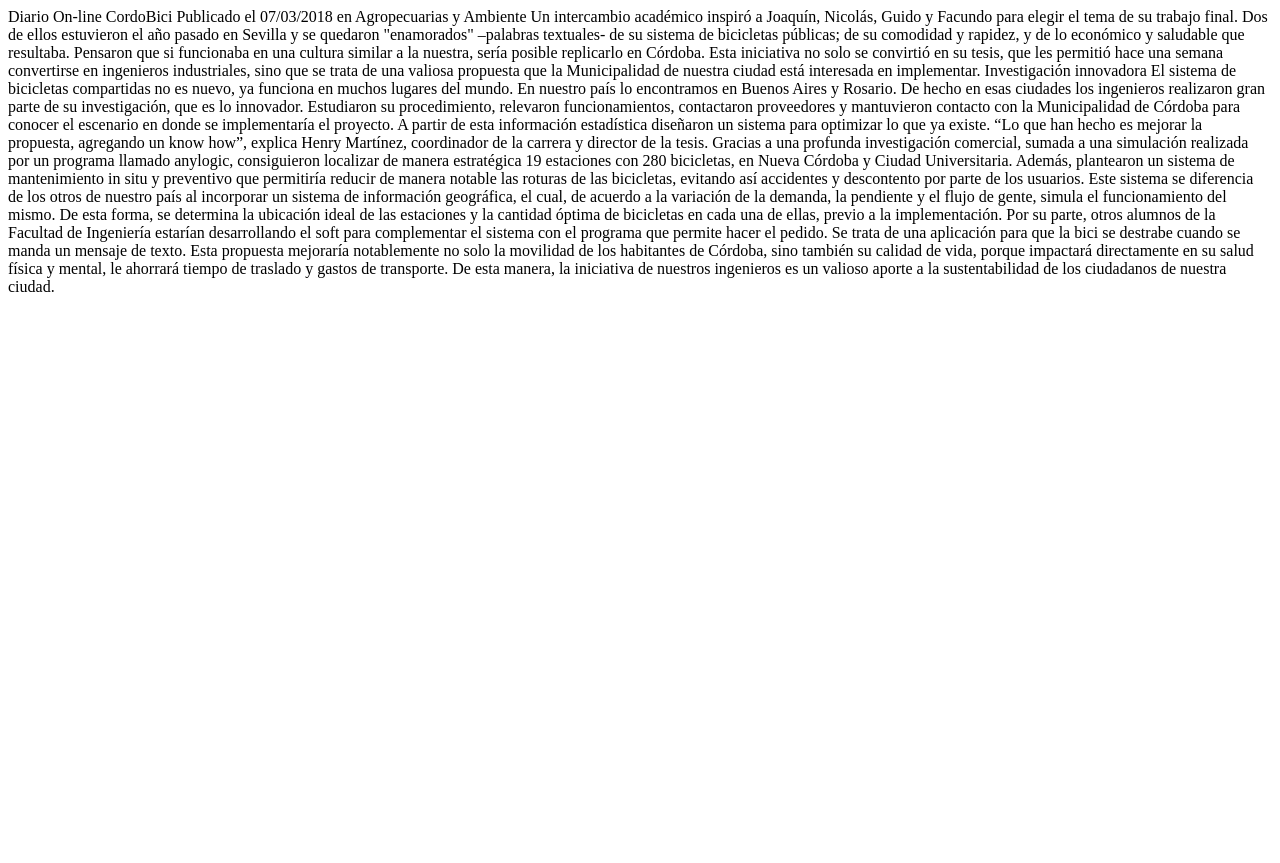
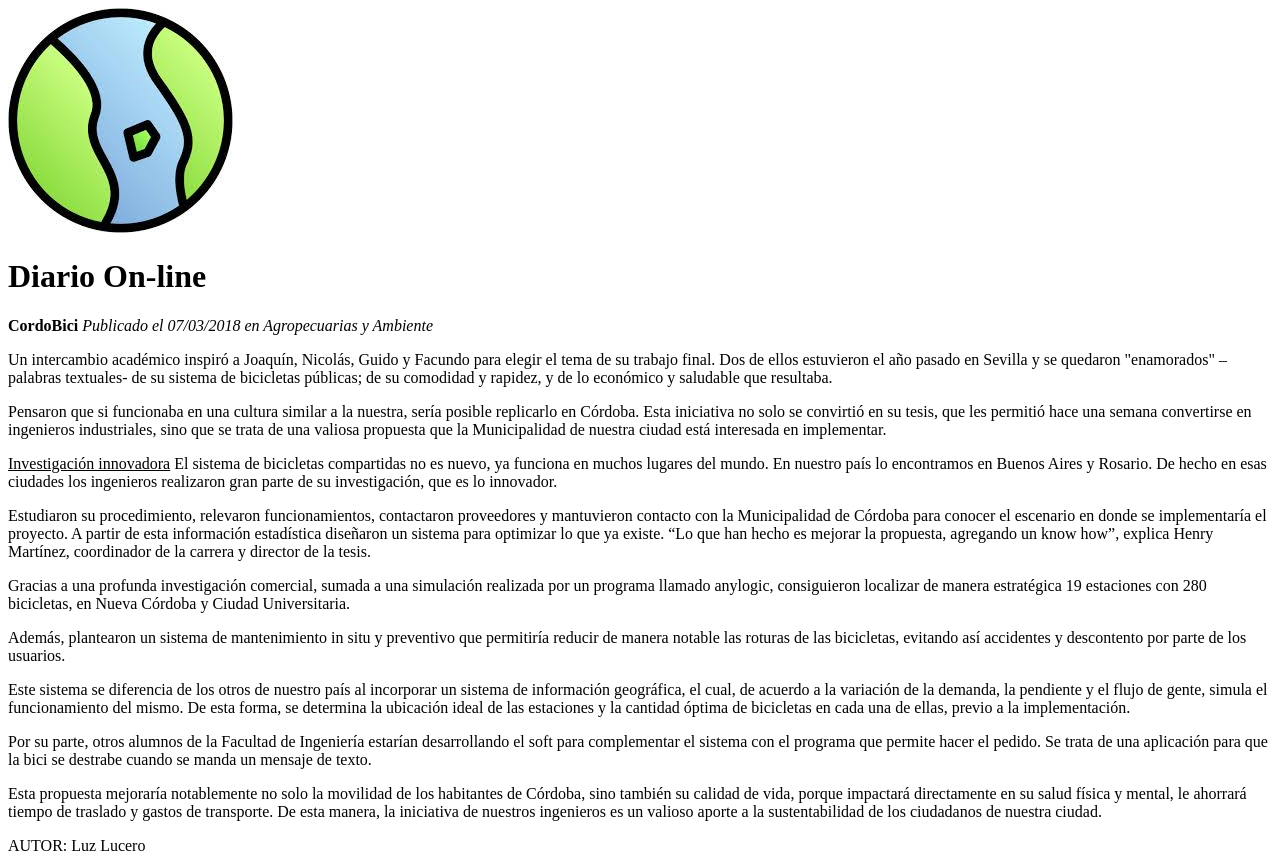
Before and after one commit to UCC-LabCompu2/ejercicios2024-MLuzLuceroZudaire, a plain HTML site: page Ejercicios-HTML/ej_noticia.html in a window 1280 px wide. Before the commit the page ends 800 px from the top, so only its background shows below. Drawn offline with Linux system fonts and the light colour scheme.

Commit message:
edite un texto

```diff
--- a/Ejercicios-HTML/ej_noticia.html
+++ b/Ejercicios-HTML/ej_noticia.html
@@ -1,35 +1,43 @@
 <!DOCTYPE html>
-<html lang="es">
+<html lang="es" xmlns="http://www.w3.org/1999/html">
 <head>
     <meta charset="UTF-8">
     <title>Ejercicio Columnas</title>
 </head>
 <body>
+<header>
     <!--Agregar la etiqueta semántica para la cabecera. La cabecera debe contener un titulo-->
     <!--Separe la noticia en parrafos-->
-Diario On-line
+    <img src="imagenes/logomundo.jpeg">
+    <h1>Diario On-line </h1>
+</header>
+<section>
+    <strong>CordoBici</strong>
 
-    CordoBici
-
-Publicado el 07/03/2018 en Agropecuarias y Ambiente
+    <em>Publicado el 07/03/2018 en Agropecuarias y Ambiente</em>
+    <p>
 
         Un intercambio académico inspiró a Joaquín, Nicolás, Guido y Facundo para elegir el tema de su trabajo final.
         Dos de ellos estuvieron el año pasado en Sevilla y se quedaron "enamorados" –palabras textuales- de su
         sistema de bicicletas públicas; de su comodidad y rapidez, y de lo económico y saludable que resultaba.
 
-
+    </p>
+    <p>
         Pensaron que si funcionaba en una cultura similar a la nuestra, sería posible replicarlo en Córdoba.
         Esta iniciativa no solo se convirtió en su tesis, que les permitió hace una semana convertirse en ingenieros
         industriales, sino que se trata de una valiosa propuesta que la Municipalidad de nuestra ciudad está
         interesada en implementar.
 
-
-        Investigación innovadora
+    </p>
+    <p>
+        <u> Investigación innovadora</u>
 
 
         El sistema de bicicletas compartidas no es nuevo, ya funciona en muchos lugares del mundo. En nuestro país
         lo encontramos en Buenos Aires y Rosario. De hecho en esas ciudades los ingenieros realizaron gran parte de
         su investigación, que es lo innovador.
+    </p>
+    <p>
 
 
 
@@ -38,37 +46,47 @@ Publicado el 07/03/2018 en Agropecuarias y Ambiente
         esta información estadística diseñaron un sistema para optimizar lo que ya existe. “Lo que han hecho es
         mejorar la propuesta, agregando un know how”, explica Henry Martínez, coordinador de la carrera y director
         de la tesis.
-
+    </p>
+    <p>
 
 
         Gracias a una profunda investigación comercial, sumada a una simulación realizada por un programa llamado
         anylogic, consiguieron localizar de manera estratégica 19 estaciones con 280 bicicletas, en Nueva Córdoba y
         Ciudad Universitaria.
 
-
+    </p>
+    <p>
 
         Además, plantearon un sistema de mantenimiento in situ y preventivo que permitiría reducir de manera notable
         las roturas de las bicicletas, evitando así accidentes y descontento por parte de los usuarios.
-
+    </p>
+    <p>
 
 
         Este sistema se diferencia de los otros de nuestro país al incorporar un sistema de información geográfica,
         el cual, de acuerdo a la variación de la demanda, la pendiente y el flujo de gente, simula el funcionamiento
         del mismo. De esta forma, se determina la ubicación ideal de las estaciones y la cantidad óptima de
         bicicletas en cada una de ellas, previo a la implementación.
+    </p>
+    <p>
 
 
 
         Por su parte, otros alumnos de la Facultad de Ingeniería estarían desarrollando el soft para complementar
         el sistema con el programa que permite hacer el pedido.  Se trata de una aplicación para que la bici se
         destrabe cuando se manda un mensaje de texto.
-
-
+    </p>
+    <p>
 
         Esta propuesta mejoraría notablemente no solo la movilidad de los habitantes de Córdoba, sino también su
         calidad de vida, porque impactará directamente en su salud física y mental, le ahorrará tiempo de traslado
         y gastos de transporte. De esta manera, la iniciativa de nuestros ingenieros es un valioso aporte a la
         sustentabilidad de los ciudadanos de nuestra ciudad.
+    </p>
 
+</section>
+<footer>
+    AUTOR: Luz Lucero
+</footer>
 </body>
 </html>
```
Also changed, not shown: Ejercicios-HTML/ej2.html (added, +10 -0 lines), Ejercicios-HTML/imagenes/logomundo.jpeg (added). Lines whose indentation alone changed are shown as unchanged.
